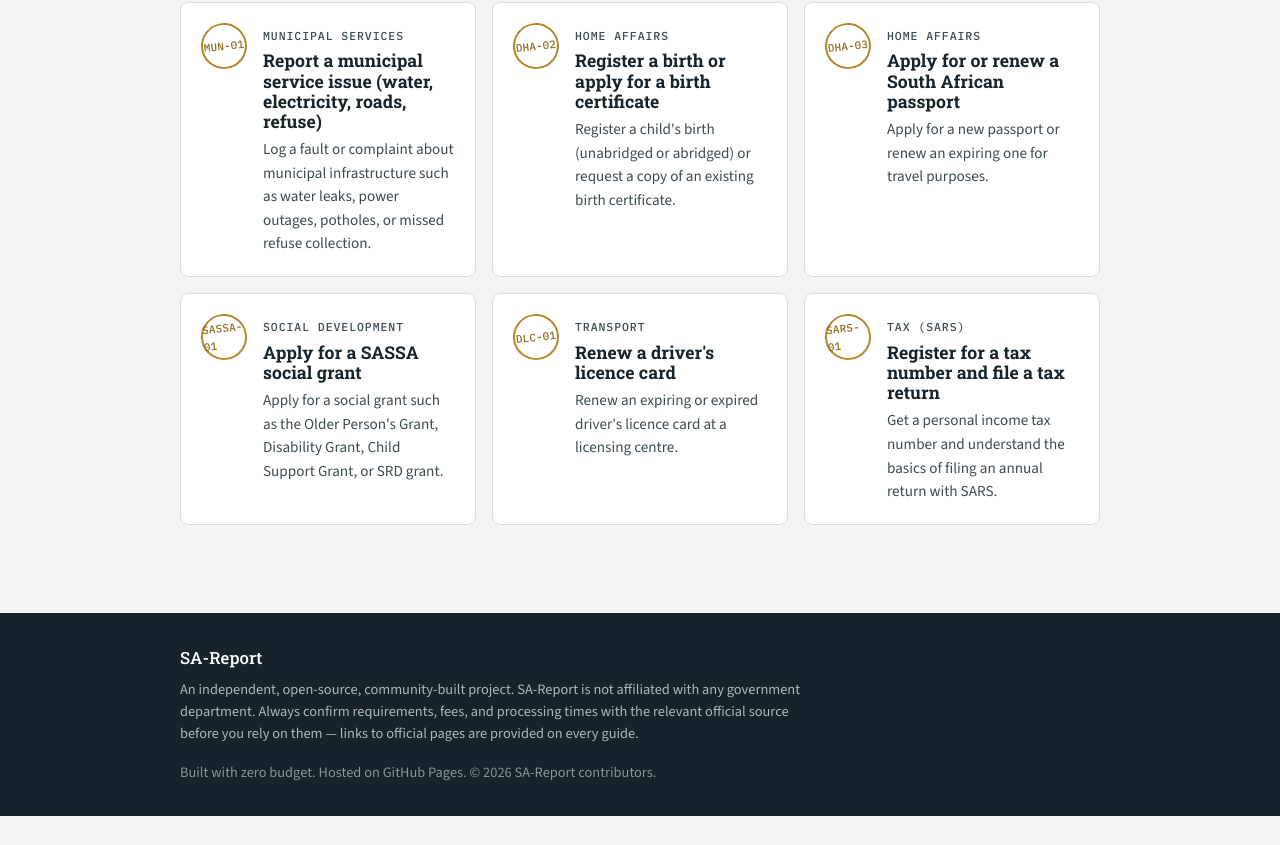
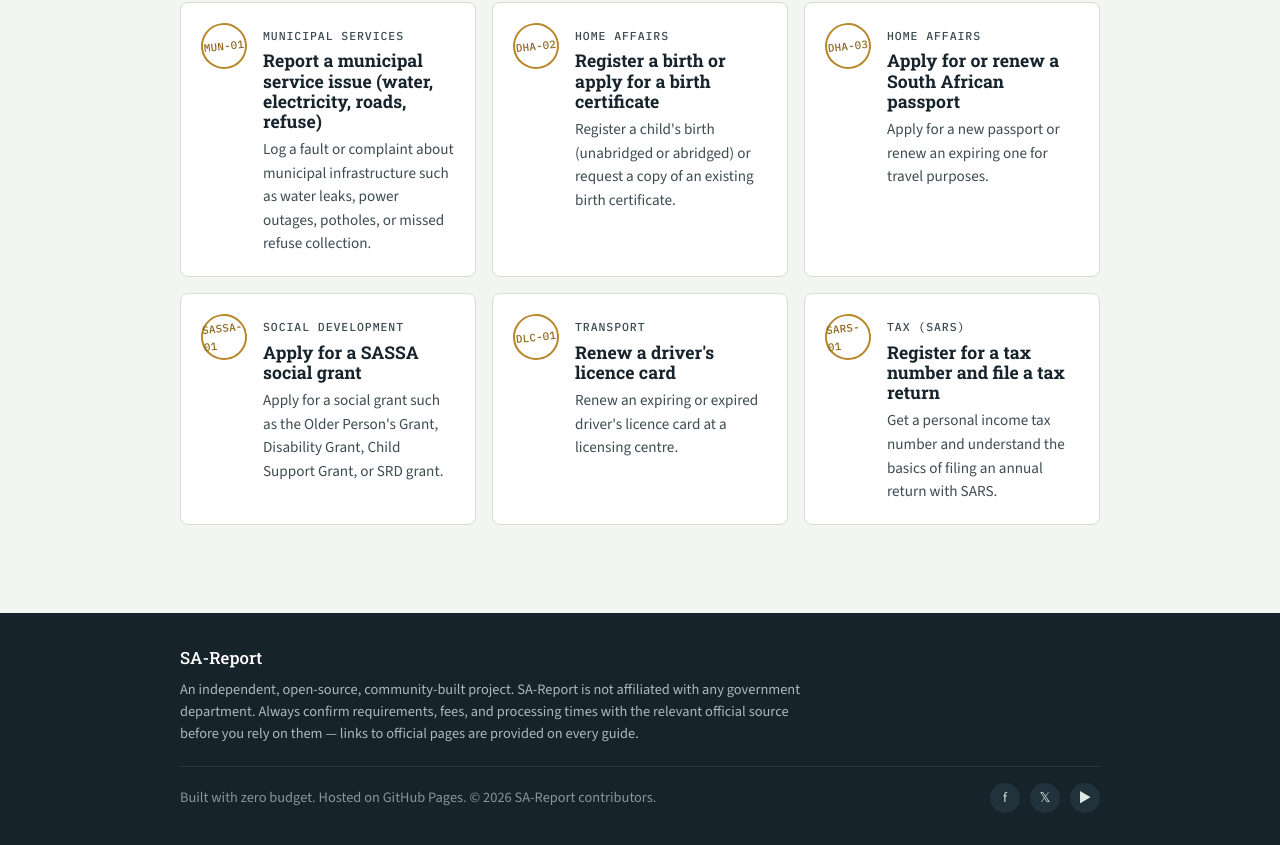
Before and after one commit to jordan-ndlovu/sa-report, a React (Vite) app: page / in a window 1280 px wide. Shown: the part 946-1791 px from the top of the page. Before the commit the page ends 1762 px from the top, so only its background shows below. Built offline with nearby package versions, Linux system fonts and the light colour scheme.

Commit message:
Implement social media links in Footer component
Added social media links to the footer component.

```diff
--- a/src/components/Footer.jsx
+++ b/src/components/Footer.jsx
@@ -1,4 +1,13 @@
 export default function Footer() {
+  // Placeholder links — replace these three with your real profile URLs
+  // once they exist. Until then they point nowhere useful, so feel free
+  // to delete a link entirely if you don't plan to run that platform.
+  const socialLinks = [
+    { label: 'Facebook', href: 'https://facebook.com/', letter: 'f' },
+    { label: 'X (Twitter)', href: 'https://x.com/', letter: '𝕏' },
+    { label: 'YouTube', href: 'https://youtube.com/', letter: '▶' },
+  ]
+
   return (
     <footer style={{ background: 'var(--ink)', color: '#C9D1D3', marginTop: '3rem' }}>
       <div className="container" style={{ padding: '32px 20px', fontSize: '0.9rem' }}>
@@ -11,9 +20,50 @@
           fees, and processing times with the relevant official source before you
           rely on them — links to official pages are provided on every guide.
         </p>
-        <p style={{ color: '#8A9598', marginTop: '1rem', marginBottom: 0 }}>
-          Built with zero budget. Hosted on GitHub Pages. © {new Date().getFullYear()} SA-Report contributors.
-        </p>
+
+        <div
+          style={{
+            display: 'flex',
+            justifyContent: 'space-between',
+            alignItems: 'center',
+            flexWrap: 'wrap',
+            gap: '12px',
+            marginTop: '20px',
+            paddingTop: '16px',
+            borderTop: '1px solid #2A3940',
+          }}
+        >
+          <p style={{ color: '#8A9598', margin: 0 }}>
+            Built with zero budget. Hosted on GitHub Pages. © {new Date().getFullYear()} SA-Report contributors.
+          </p>
+
+          <div style={{ display: 'flex', gap: '10px' }} aria-label="Follow SA-Report on social media">
+            {socialLinks.map((social) => (
+              <a
+                key={social.label}
+                href={social.href}
+                target="_blank"
+                rel="noreferrer"
+                aria-label={social.label}
+                title={social.label}
+                style={{
+                  width: '30px',
+                  height: '30px',
+                  borderRadius: '50%',
+                  background: '#22323C',
+                  color: '#DDEBE4',
+                  display: 'flex',
+                  alignItems: 'center',
+                  justifyContent: 'center',
+                  textDecoration: 'none',
+                  fontSize: '0.85rem',
+                }}
+              >
+                {social.letter}
+              </a>
+            ))}
+          </div>
+        </div>
       </div>
     </footer>
   )
```
